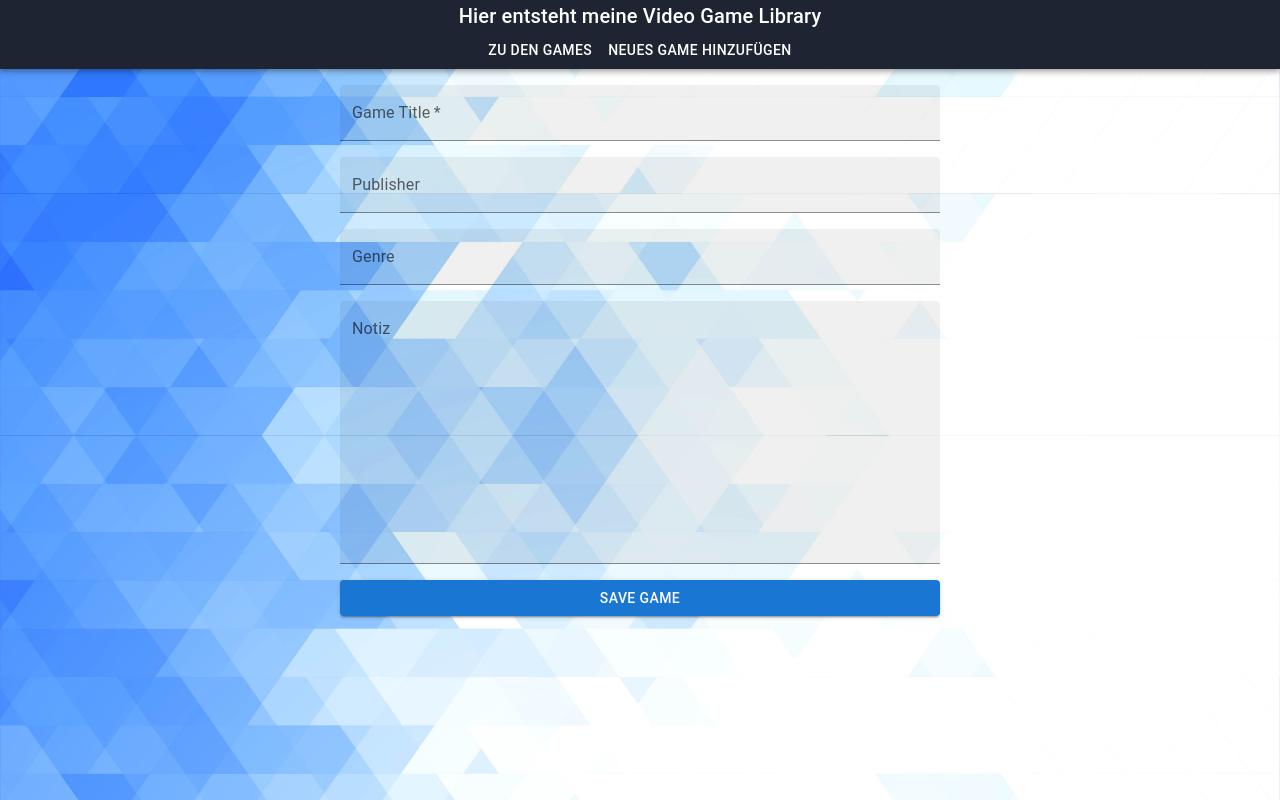
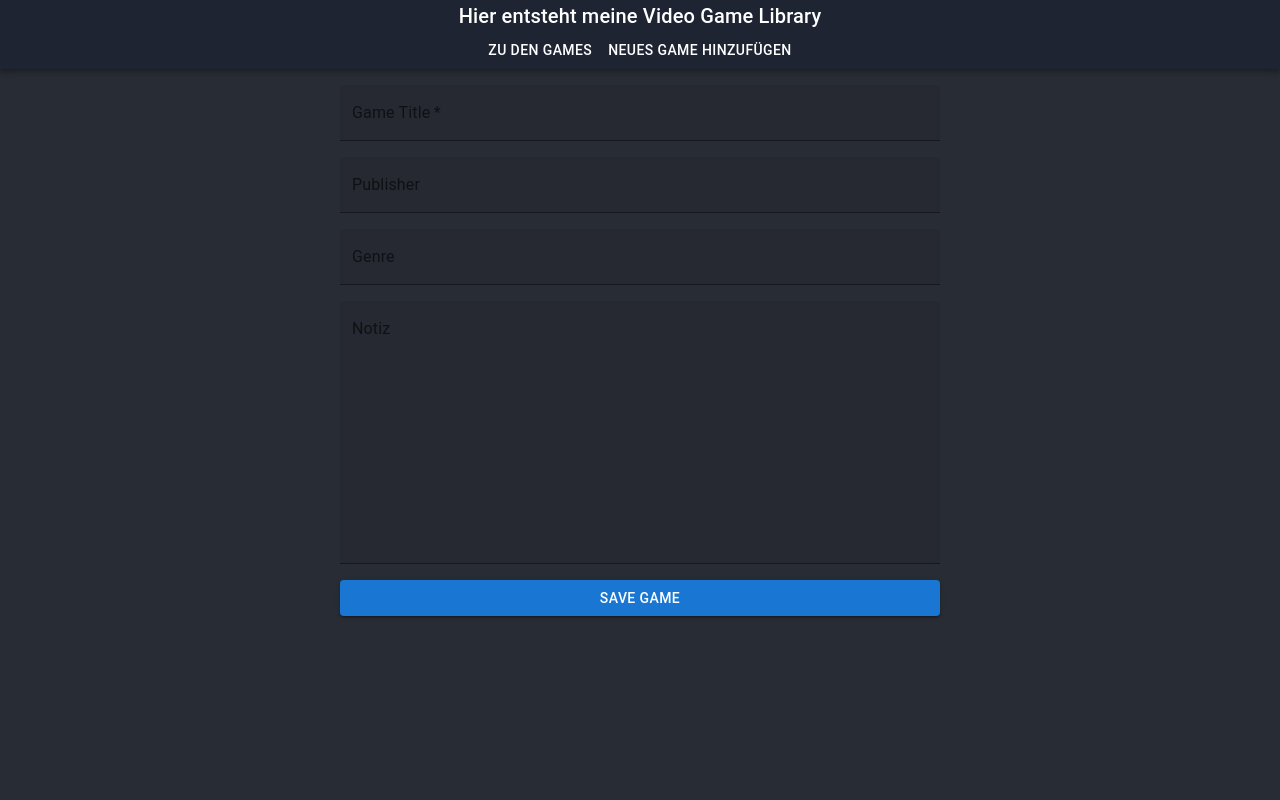
Before and after one commit to CodingRobIT/Digitales-Gesellenstueck, a React (Create React App) app in the folder frontend/: page /games/add in a window 1280 px wide. Built offline with nearby package versions, Linux system fonts and the light colour scheme; no server answers.

Commit message:
added styles

```diff
--- a/frontend/src/AddGame.css
+++ b/frontend/src/AddGame.css
@@ -1,3 +1,4 @@
 .form-container {
     margin-top: 16px;
+    background-color: #282c34;
 }
--- a/frontend/src/App.css
+++ b/frontend/src/App.css
@@ -1,5 +1,6 @@
 .App {
   text-align: center;
+  background-color: #282c34;
 }
 
 .App-logo {
@@ -38,7 +39,7 @@
 }
 
 body{
-  color: seashell;
-  background-image: url("./Background.jpg");
+  color: #282c34;
+  /*background-image: url("./Background.jpg");*/
   background-size: cover;
 }
--- a/frontend/src/GameGallery.css
+++ b/frontend/src/GameGallery.css
@@ -5,10 +5,11 @@
     flex-direction: row;
     flex-wrap: wrap;
     gap: 10px;
+    background-color: #282c34;
 
 }
 
-@media only screen and (max-width: 600px) {
+@media only screen and (max-width: 800px) {
     .game-gallery {
         gap: 10px;
     }
--- a/frontend/src/Header.css
+++ b/frontend/src/Header.css
@@ -1,3 +1,4 @@
 .header {
     margin-bottom: 16px;
+    background-color: #282c34;
 }
--- a/frontend/src/index.css
+++ b/frontend/src/index.css
@@ -5,6 +5,7 @@ body {
     sans-serif;
   -webkit-font-smoothing: antialiased;
   -moz-osx-font-smoothing: grayscale;
+  background-color: #282c34;
 }
 
 code {
--- a/frontend/src/index.tsx
+++ b/frontend/src/index.tsx
@@ -13,6 +13,16 @@ root.render(
   </React.StrictMode>
 );
 
+const metaThemeColor = document.querySelector("meta[name=theme-color]");
+if (metaThemeColor) {
+    metaThemeColor.setAttribute("content", "#000000");
+}
+
+const metaColorScheme = document.querySelector("meta[name=color-scheme]");
+if (metaColorScheme) {
+    metaColorScheme.setAttribute("content", "dark");
+}
+
 // If you want to start measuring performance in your app, pass a function
 // to log results (for example: reportWebVitals(console.log))
 // or send to an analytics endpoint. Learn more: https://bit.ly/CRA-vitals
```
